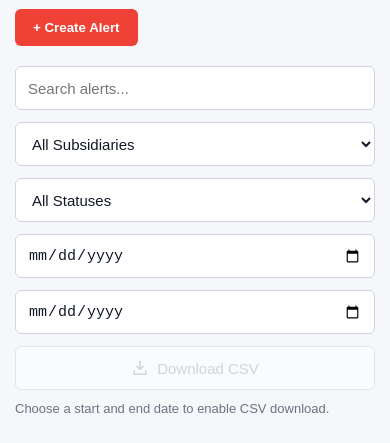
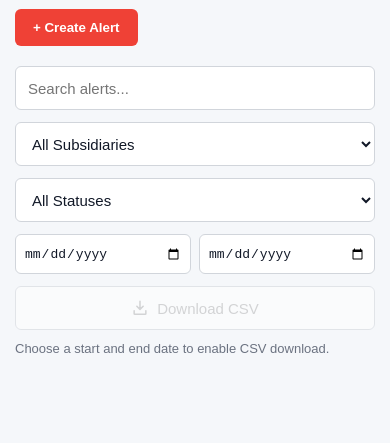
Before and after one commit to eddie-lab/Task-Alert-System, a website: page public/index.html in a window 390 px wide. Shown: the part 423-866 px from the top of the page. After the commit the page ends 844 px from the top, so only its background shows below. Drawn offline with Linux system fonts and the light colour scheme; no server answers.

Commit message:
little fix to ux

```diff
--- a/public/css/style.css
+++ b/public/css/style.css
@@ -1574,9 +1574,20 @@ tbody tr:hover {
         grid-template-columns: minmax(0, 1fr);
     }
 
+    /* From + To on one row, compact so they fit */
     .date-range-filters {
-        grid-column: auto;
-        grid-template-columns: minmax(0, 1fr);
+        display: grid;
+        grid-template-columns: 1fr 1fr;
+        gap: 8px;
+        grid-column: 1 / -1;
+    }
+
+    .filters .date-input,
+    .filters input[type="date"] {
+        min-height: 40px;
+        height: 40px;
+        padding: 8px 8px;
+        font-size: 13px;
     }
 
     .filters #searchInput,
@@ -1848,14 +1859,21 @@ tbody tr:hover {
         padding: 8px 14px;
     }
 
-    /* Slightly larger touch targets on filter controls */
+    /* Slightly larger touch targets on main filter controls (not the compact date pair) */
     .filters select,
     .filters input[type="text"],
-    .filters input[type="date"],
     .filters .secondary-button,
     .filters .download-alerts-button {
         min-height: 44px;
         font-size: 15px;
+    }
+
+    .filters .date-input,
+    .filters input[type="date"] {
+        min-height: 40px;
+        height: 40px;
+        padding: 8px 8px;
+        font-size: 13px;
     }
 
     /* Stat cards: clearer selected state on touch devices */
```
